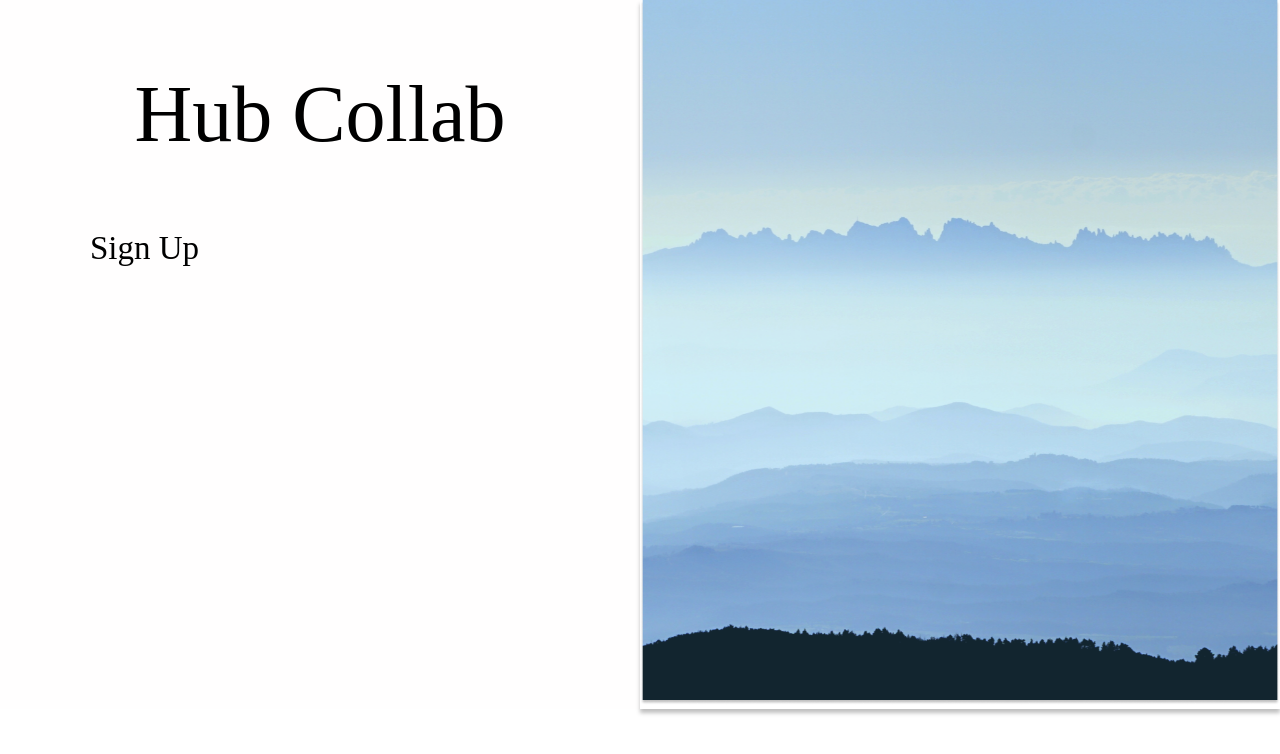
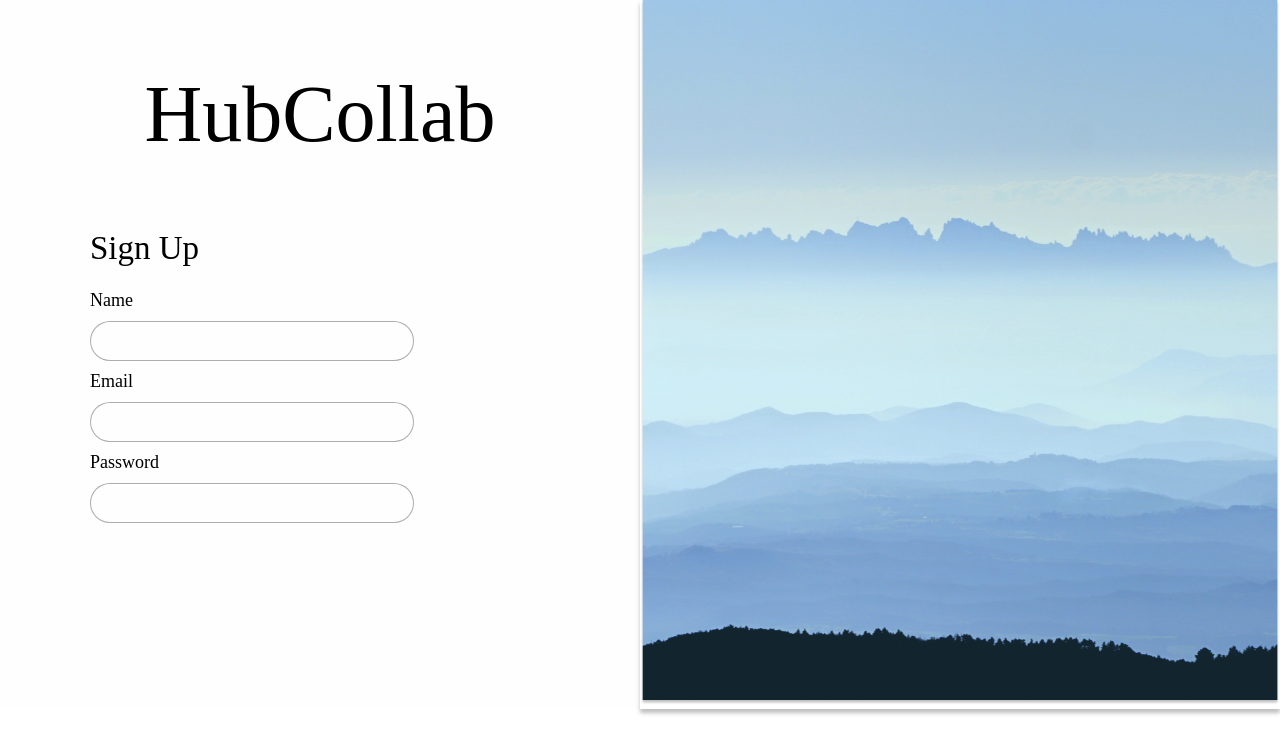
Before and after one commit to VanshKela/Hub-Collab, a React (Create React App) app in the folder hub-collab/: page / in a window 1280 px wide. Shown: the top 754 px of the page. Built offline with nearby package versions, Linux system fonts and the light colour scheme.

Commit message:
TextFields added

```diff
--- a/hub-collab/src/App.js
+++ b/hub-collab/src/App.js
@@ -1,6 +1,7 @@
 import logo from "./logo.svg";
 import "./App.css";
 import image from "./assets/image.png";
+import TextField from "./components/TextField.js";
 
 function App() {
   return (
@@ -8,10 +9,13 @@ function App() {
       <div className="container">
         <div className="form-container">
           <header>
-            <h1>Hub Collab</h1>
+            <h1>HubCollab</h1>
           </header>
           <article className="form">
             <h2>Sign Up</h2>
+            <TextField property={"Name"}/>
+            <TextField property={"Email"}/>
+            <TextField property={"Password"}/>
           </article>
         </div>
         <div className="img-container">
--- /dev/null
+++ b/hub-collab/src/components/TextField.css
@@ -0,0 +1,21 @@
+h3 {
+    font-family: Questrial;
+    font-style: normal;
+    font-weight: normal;
+    font-size: 18px;
+    line-height: 5px;
+    color: #000000;
+}
+
+.rounded-input {
+    width: 324px;
+    height: 40px;
+    background: rgba(255, 255, 255, 0.29);
+    border: 1px solid rgba(0, 0, 0, 0.32);
+    box-sizing: border-box;
+    border-radius: 30px;
+}
+
+input:focus {
+    outline: none;
+}
--- /dev/null
+++ b/hub-collab/src/components/TextField.js
@@ -0,0 +1,13 @@
+import React from 'react';
+import "./TextField.css";
+
+const TextField = ({property}) => {
+    return (
+        <div className="textfield">
+            <h3>{property}</h3>
+            <input className="rounded-input" type="text"></input>
+        </div>
+    );
+}
+
+export default TextField;
```
